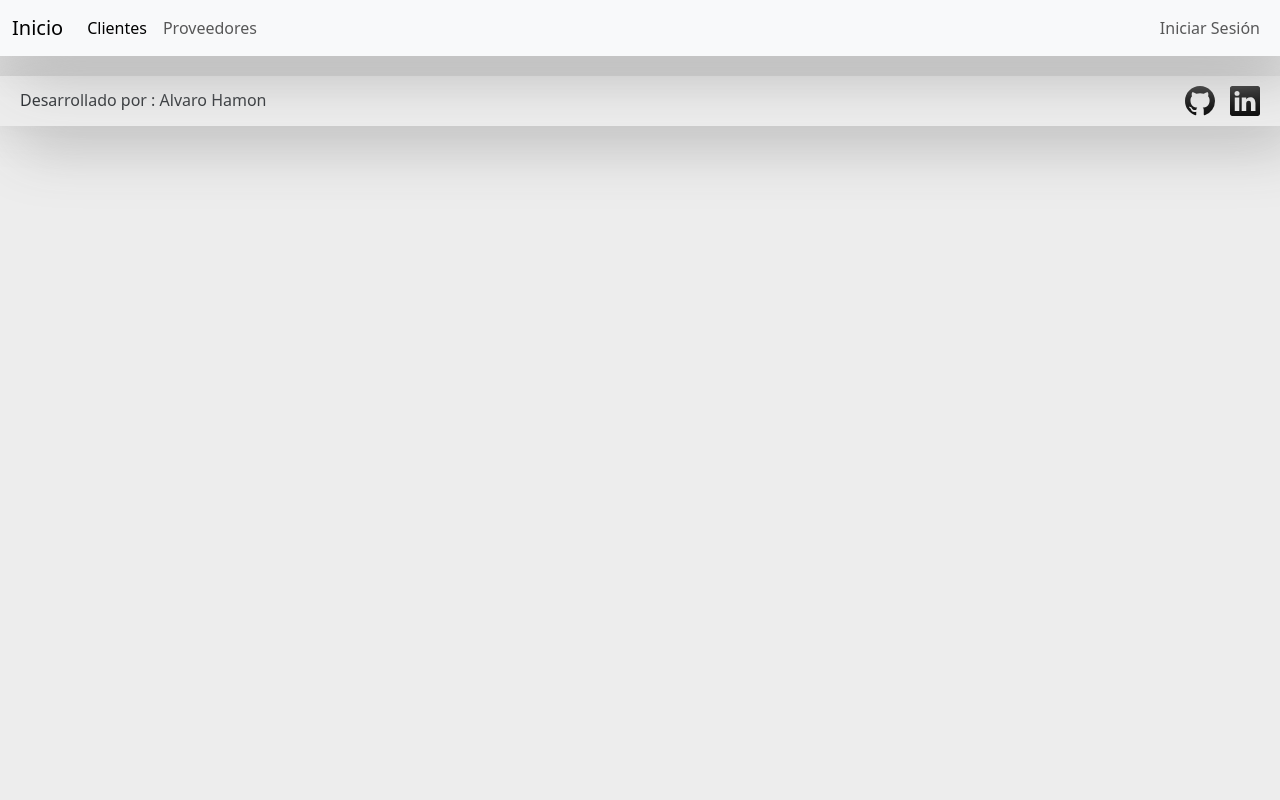
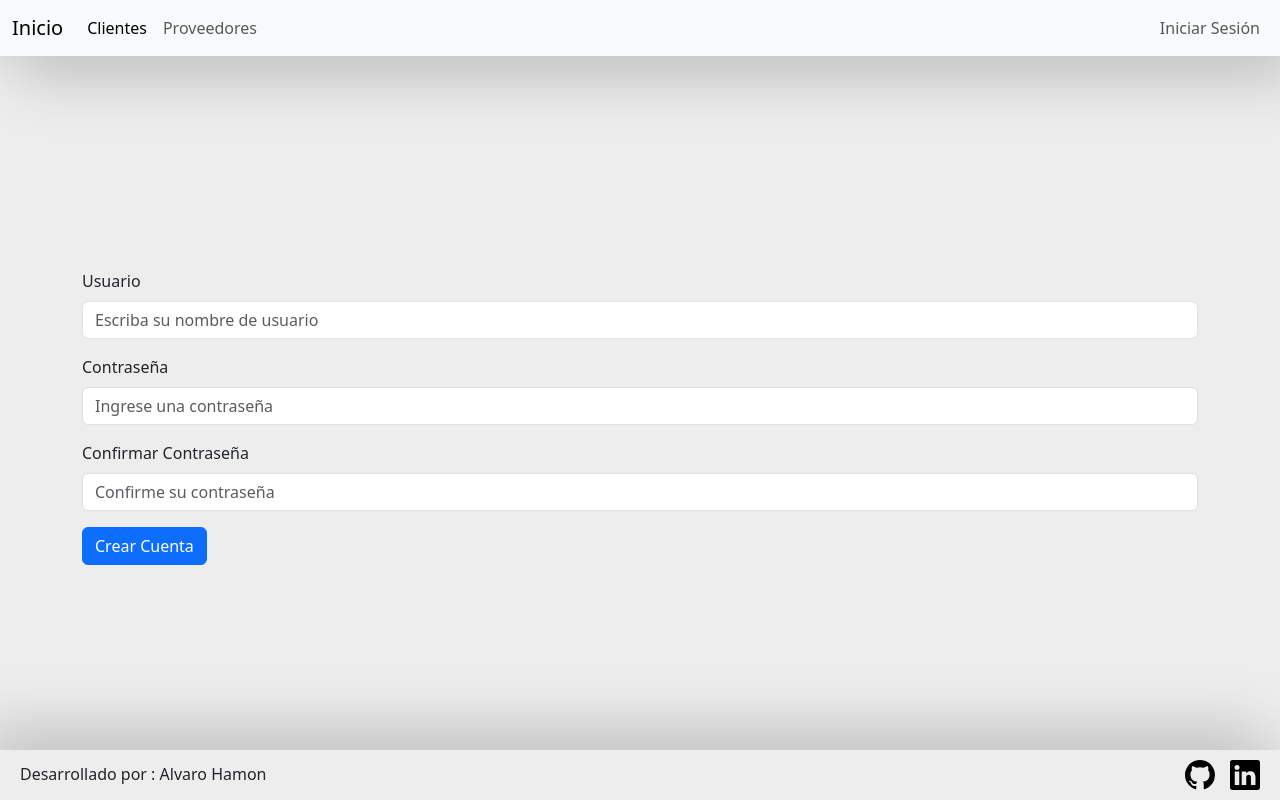
Before and after one commit to AlvaroHamon/FrontEndTalentoTech, a React (Vite) app: page /register in a window 1280 px wide. Built offline with nearby package versions, Linux system fonts and the light colour scheme; no server answers.

Commit message:
actualizando componentes, creando archivo de configuracion de axios y registro de usuarios nuevos

```diff
--- /dev/null
+++ b/axiosConfig.js
@@ -0,0 +1,7 @@
+import axios from 'axios';
+
+axios.defaults.withCredentials = true;
+// axios.defaults.baseURL = 'http://localhost:5000/api/'; // Cambia esto a la URL de tu backend
+axios.defaults.baseURL = 'https://backendtalentotech.onrender.com/api/'; // Cambia esto a la URL de tu backend
+
+export default axios;
--- a/src/App.jsx
+++ b/src/App.jsx
@@ -29,7 +29,7 @@ function App() {
             element={<ActualizarProveedor />}
           />
           <Route path="/" element={<Login />} />
-          <Route path="/registro" element={<Registro />} />
+          <Route path="/register" element={<Registro />} />
         </Routes>
         <Footer />
       </BrowserRouter>
--- a/src/components/NavBar.jsx
+++ b/src/components/NavBar.jsx
@@ -1,8 +1,8 @@
-import axios from "axios";
+import axios from "../../axiosConfig";
 import { useEffect, useState } from "react";
 import { Link, useNavigate } from "react-router-dom";
-// const URLUSER = `http://localhost:5000/api/auth/`;
-const URLUSER = `https://backendtalentotech.onrender.com/api/auth/`;
+
+const URLUSER = `auth/`;
 
 const NavBar = () => {
   const navigate = useNavigate();
@@ -11,23 +11,21 @@ const NavBar = () => {
   useEffect(() => {
     const userLogin = async () => {
       try {
-        const response = await axios.get(`${URLUSER}user`, {
-          withCredentials: true,
-        });
+        const response = await axios.get(`${URLUSER}user`);
 
         if (response.status === 200) {
           setLogin(true);
         }
       } catch (error) {
-        console.log("usuario no autenticado");
+        // console.log("usuario no autenticado");
       }
     };
     userLogin();
-  }, []);
+  }, [navigate]);
 
   const handleLogout = async () => {
     try {
-      await axios.post(`${URLUSER}logout`, {}, { withCredentials: true });
+      await axios.post(`${URLUSER}logout`, {});
       setLogin(false);
       navigate("/");
     } catch (error) {
--- a/src/components/cliente/MostrarClientes.jsx
+++ b/src/components/cliente/MostrarClientes.jsx
@@ -1,11 +1,10 @@
 import { Link, useNavigate } from "react-router-dom";
 import { useEffect, useState } from "react";
-import axios from "axios";
+import axios from "../../../axiosConfig";
 import Swal from "sweetalert2";
-const URL = `https://backendtalentotech.onrender.com/api/clientes/`;
-const URLUSER = `https://backendtalentotech.onrender.com/api/auth/user`;
-// const URL = `http://localhost:5000/api/clientes/`;
-// const URLUSER = `http://localhost:5000/api/auth/user`;
+
+const URLUSER = `auth/user`;
+const URL = `clientes/`;
 
 const MostrarClientes = () => {
   const navigate = useNavigate();
@@ -17,7 +16,7 @@ const MostrarClientes = () => {
 
   const mostrarClientes = async () => {
     try {
-      const userLogin = await axios.get(URLUSER, { withCredentials: true });
+      const userLogin = await axios.get(URLUSER);
       if (userLogin.status !== 200) {
         navigate("/");
       } else {
@@ -25,7 +24,7 @@ const MostrarClientes = () => {
         setClientes(datos.data);
       }
     } catch (error) {
-      console.log(`No se pudieron cargar los datos de los clientes`);
+      console.log("Hubo un error al obtener los datos de los clientes", error);
       navigate("/");
     }
   };
--- a/src/components/dashBoard/DashBoard.jsx
+++ b/src/components/dashBoard/DashBoard.jsx
@@ -1,7 +1,7 @@
-import axios from "axios";
+import axios from "../../../axiosConfig";
 import { useEffect, useState } from "react";
-const URLUSER = `https://backendtalentotech.onrender.com/api/auth/user`;
-// const URLUSER = `http://localhost:5000/api/auth/user`;
+
+const URLUSER = `auth/user`;
 
 const DashBoard = () => {
   const [usuario, setUsuario] = useState(null);
--- a/src/components/login/Login.jsx
+++ b/src/components/login/Login.jsx
@@ -1,8 +1,8 @@
-import axios from "axios";
+import axios from "../../../axiosConfig";
 import { useState } from "react";
 import { Link, useNavigate } from "react-router-dom";
-const URL = "https://backendtalentotech.onrender.com/api/auth/";
-// const URL = "http://localhost:5000/api/auth/";
+
+const URL = "auth/";
 
 const Login = () => {
   const navigate = useNavigate();
@@ -35,10 +35,7 @@ const Login = () => {
 
     setError(newError);
     if (isValid) {
-      const response = await axios.post(`${URL}login`, usuario, {
-        withCredentials: true,
-      });
-      console.log(response.data);
+      await axios.post(`${URL}login`, usuario);
       navigate("/dashboard");
     }
   };
--- a/src/components/login/Registro.jsx
+++ b/src/components/login/Registro.jsx
@@ -1,5 +1,160 @@
+import axios from "../../../axiosConfig";
+import { useState } from "react";
+import { useNavigate } from "react-router-dom";
+import Swal from "sweetalert2";
+
+const URL = "auth/";
+
 const Registro = () => {
-  return <div>Registro</div>;
+  const navigate = useNavigate();
+  const [usuario, setUsuario] = useState({
+    usuario: "",
+    password: "",
+    repPassword: "",
+  });
+  const [error, setError] = useState({
+    usuario: "",
+    password: "",
+    repPassword: "",
+  });
+
+  const handleSubmit = async (e) => {
+    e.preventDefault();
+
+    let isValid = true;
+
+    // Validar contraseñas
+    let passwordError = "";
+    if (usuario.password === "" || usuario.repPassword === "") {
+      passwordError = "El campo contraseña no puede estar vacío";
+      isValid = false;
+    } else if (usuario.password.length < 6) {
+      passwordError = "La contraseña debe tener al menos 6 caracteres";
+      isValid = false;
+    } else if (usuario.password !== usuario.repPassword) {
+      passwordError = "Las contraseñas no coinciden";
+      isValid = false;
+    }
+
+    // Validar usuario
+    let usuarioError = "";
+    if (usuario.usuario === "") {
+      usuarioError = "El usuario no puede estar vacío";
+      isValid = false;
+    } else if (usuario.usuario.length < 6) {
+      usuarioError = "El usuario debe tener al menos 6 caracteres";
+      isValid = false;
+    }
+
+    // Actualizar estado de errores
+    setError({
+      usuario: usuarioError,
+      password: passwordError,
+      repPassword: passwordError,
+    });
+
+    if (isValid) {
+      try {
+        await axios.post(`${URL}register`, usuario);
+        Swal.fire({
+          icon: "success",
+          title: "Usuario Registrado",
+          text: "Ya puedes iniciar sesión",
+          timer: 2000,
+          showConfirmButton: false,
+        });
+        setTimeout(() => {
+          navigate("/");
+        }, 2000);
+      } catch (error) {
+        if (error.response && error.response.status === 400) {
+          // Error de usuario ya existente
+          setError({
+            ...error,
+            usuario: error.response.data.msg || "Error al registrar el usuario",
+          });
+        } else {
+          // Otros errores
+          Swal.fire({
+            icon: "error",
+            title: "Error",
+            text:
+              error.response?.data?.msg ||
+              "Hubo un problema al registrar el usuario",
+          });
+        }
+      }
+    }
+  };
+
+  return (
+    <div className="container">
+      <div className="col">
+        <form className="mt-4" onSubmit={handleSubmit}>
+          <div className="mb-3">
+            <label htmlFor="usuario" className="form-label">
+              Usuario
+            </label>
+            <input
+              className="form-control"
+              id="usuario"
+              aria-describedby="emailHelp"
+              placeholder="Escriba su nombre de usuario"
+              value={usuario.usuario}
+              onChange={(e) =>
+                setUsuario({ ...usuario, usuario: e.target.value })
+              }
+            />
+            {error.usuario && (
+              <span className="text-danger">{error.usuario}</span>
+            )}
+          </div>
+          <div className="mb-3">
+            <label htmlFor="password" className="form-label">
+              Contraseña
+            </label>
+            <input
+              type="password"
+              className="form-control"
+              id="password"
+              aria-describedby="passwordHelp"
+              placeholder="Ingrese una contraseña"
+              value={usuario.password}
+              onChange={(e) =>
+                setUsuario({ ...usuario, password: e.target.value })
+              }
+            />
+            {error.password && (
+              <span className="text-danger">{error.password}</span>
+            )}
+          </div>
+          <div className="mb-3">
+            <label htmlFor="reppassword" className="form-label">
+              Confirmar Contraseña
+            </label>
+            <input
+              type="password"
+              className="form-control"
+              id="reppassword"
+              aria-describedby="reppasswordHelp"
+              placeholder="Confirme su contraseña"
+              value={usuario.repPassword}
+              onChange={(e) =>
+                setUsuario({ ...usuario, repPassword: e.target.value })
+              }
+            />
+            {error.repPassword && (
+              <span className="text-danger">{error.repPassword}</span>
+            )}
+          </div>
+          <button type="submit" className="btn btn-primary">
+            Crear Cuenta
+          </button>
+          <div className="mt-3"></div>
+        </form>
+      </div>
+    </div>
+  );
 };
 
 export default Registro;
```
